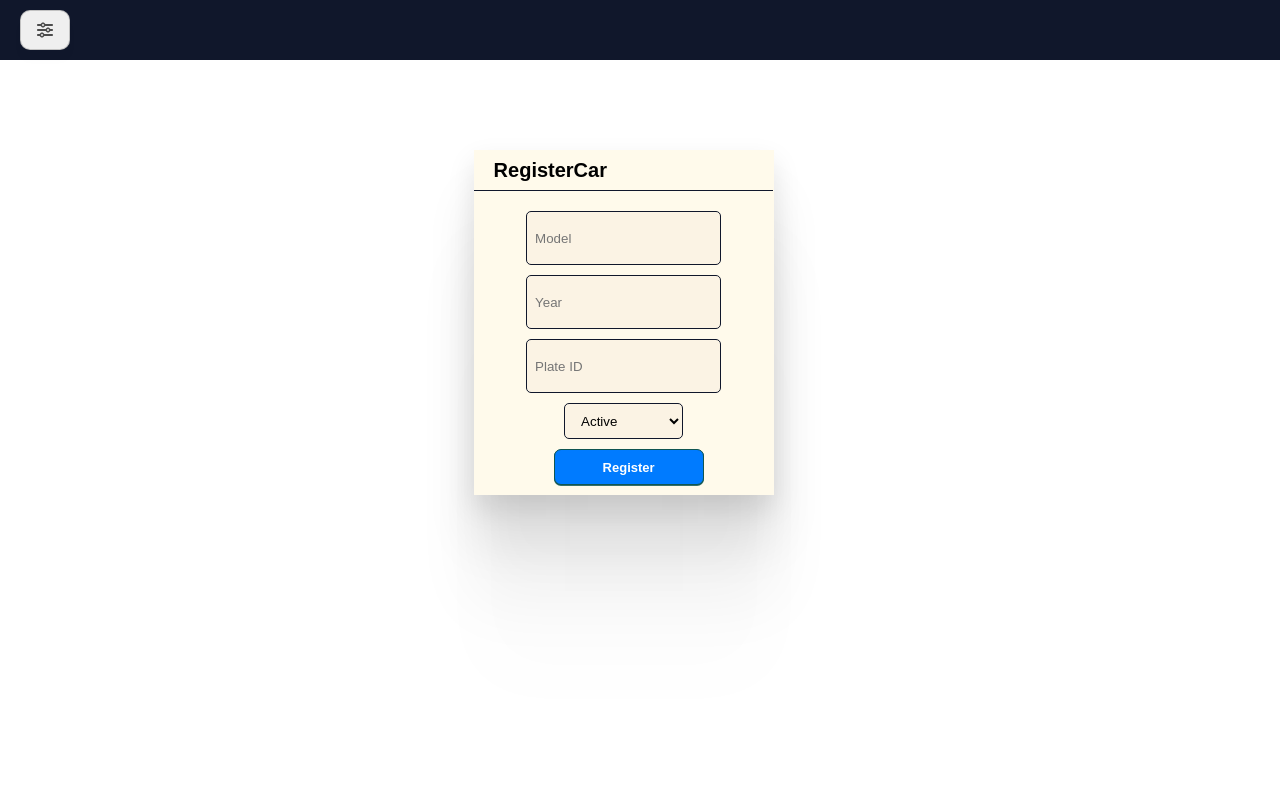
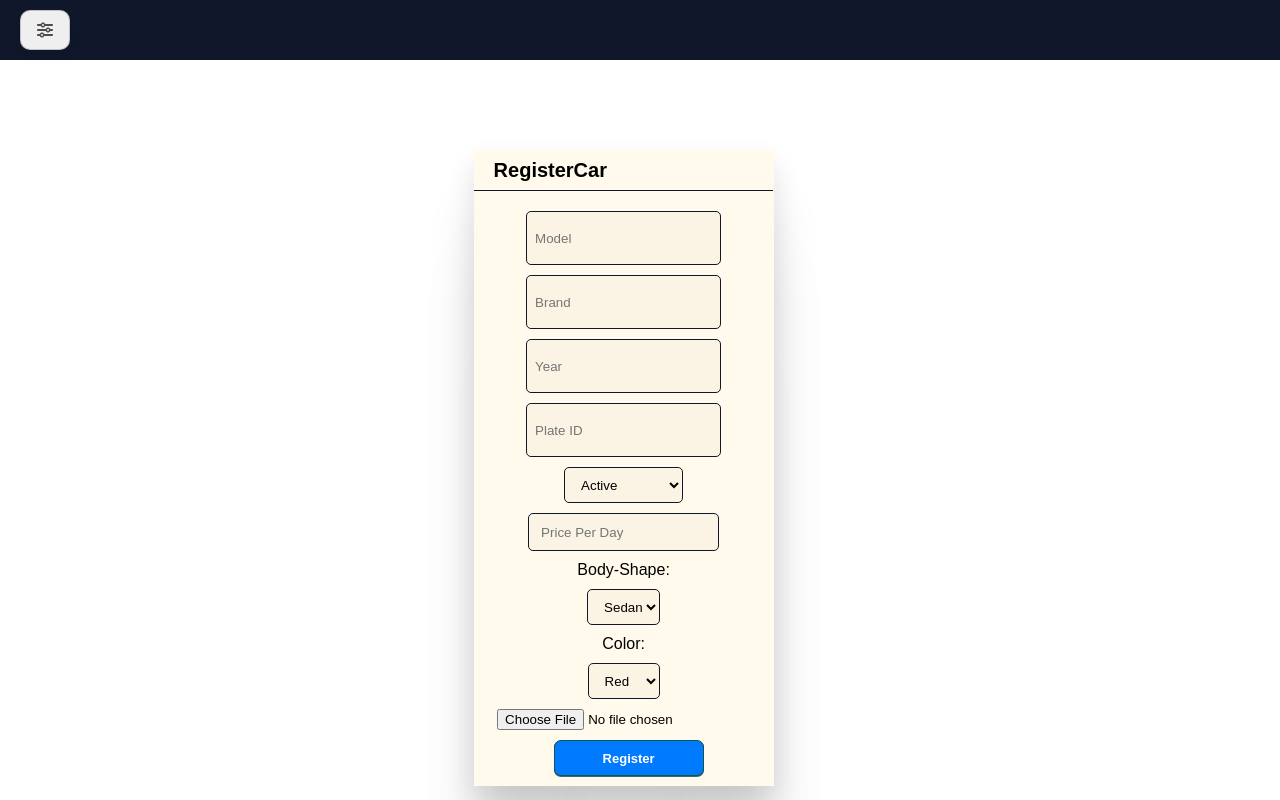
Before and after one commit to Alsafy01/RentX-CarRentalSystem, a plain HTML site: page admin/admin.html in a window 1280 px wide. Drawn offline with Linux system fonts and the light colour scheme.

```diff
--- a/admin/admin.html
+++ b/admin/admin.html
@@ -44,7 +44,20 @@
         required
         class="m"
       />
-          <input type="text" id="year" placeholder="Year" required class="y" />
+      <input
+        type="text"
+        id="brand"
+        placeholder="Brand"
+        required
+        class="m"
+      />
+      <input
+        type="text"
+        id="year"
+        placeholder="Year"
+        required
+        class="y"
+      />
       <input
         type="text"
         id="plateId"
@@ -57,12 +70,41 @@
         <option value="out_of_service">Out of Service</option>
         <option value="rented">Rented</option>
       </select>
+      <input
+        type="number"
+        id="pricePerDay"
+        placeholder="Price Per Day"
+        required
+        class="t"
+      />
+      <label for="bodyShape" >Body-Shape:</label>
+      <select id="bodyShape" class="t">
+        <option value="sedan">Sedan</option>
+        <option value="suv">SUV</option>
+        <option value="sports">Sports</option>
+      </select>
+      <label for="color">Color:</label>
+      <select id="color" class="t">
+        <!-- Add your color options here -->
+        <option value="red">Red</option>
+        <option value="blue">Blue</option>
+        <option value="green">Green</option>
+        <!-- Add more color options as needed -->
+      </select>
+      <input
+        type="file"
+        id="carImage"
+        accept="image/*"
+        required
+        class="ci"
+      />
       <button type="submit" class="submit" onclick="registerCar()">
         Register
       </button>
     </form>
   </div>
 </div>
+
 
     <div id="searchContent" class="content" style="display: none">
       <div class="container">
```
Lines whose indentation alone changed are shown as unchanged.
